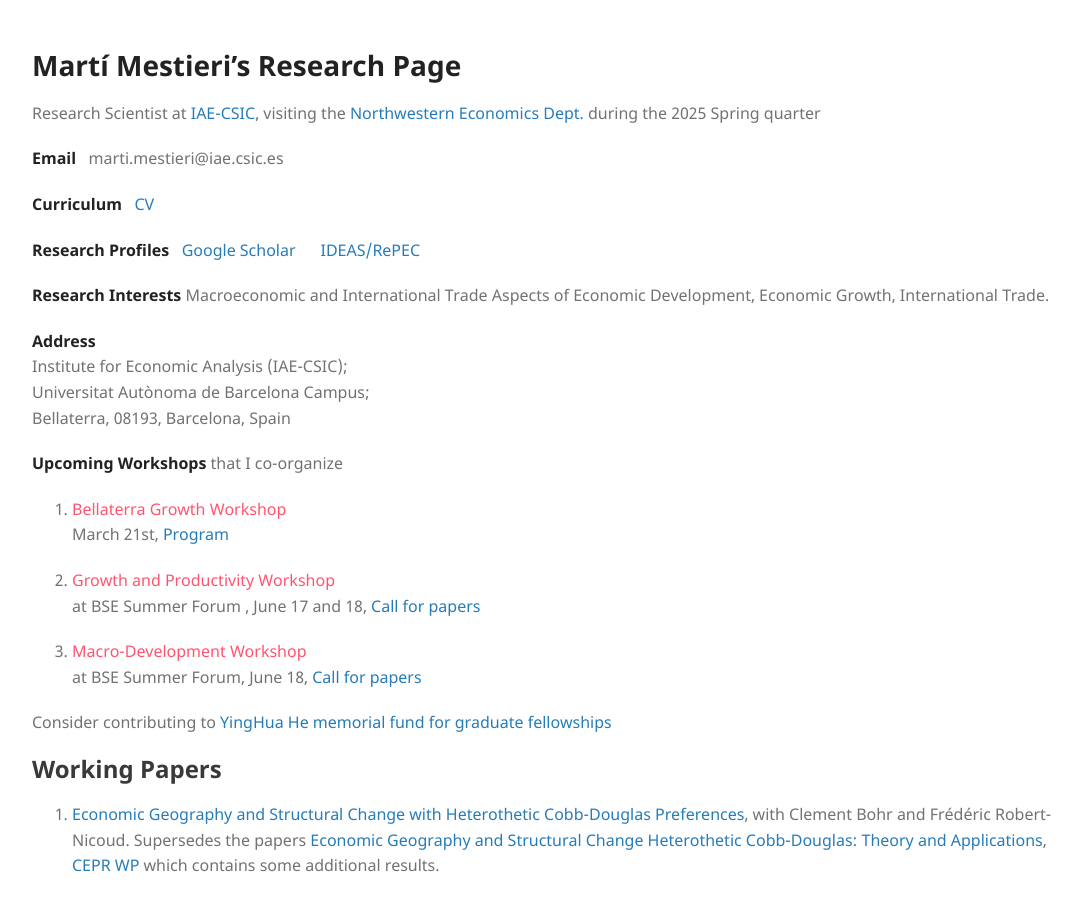
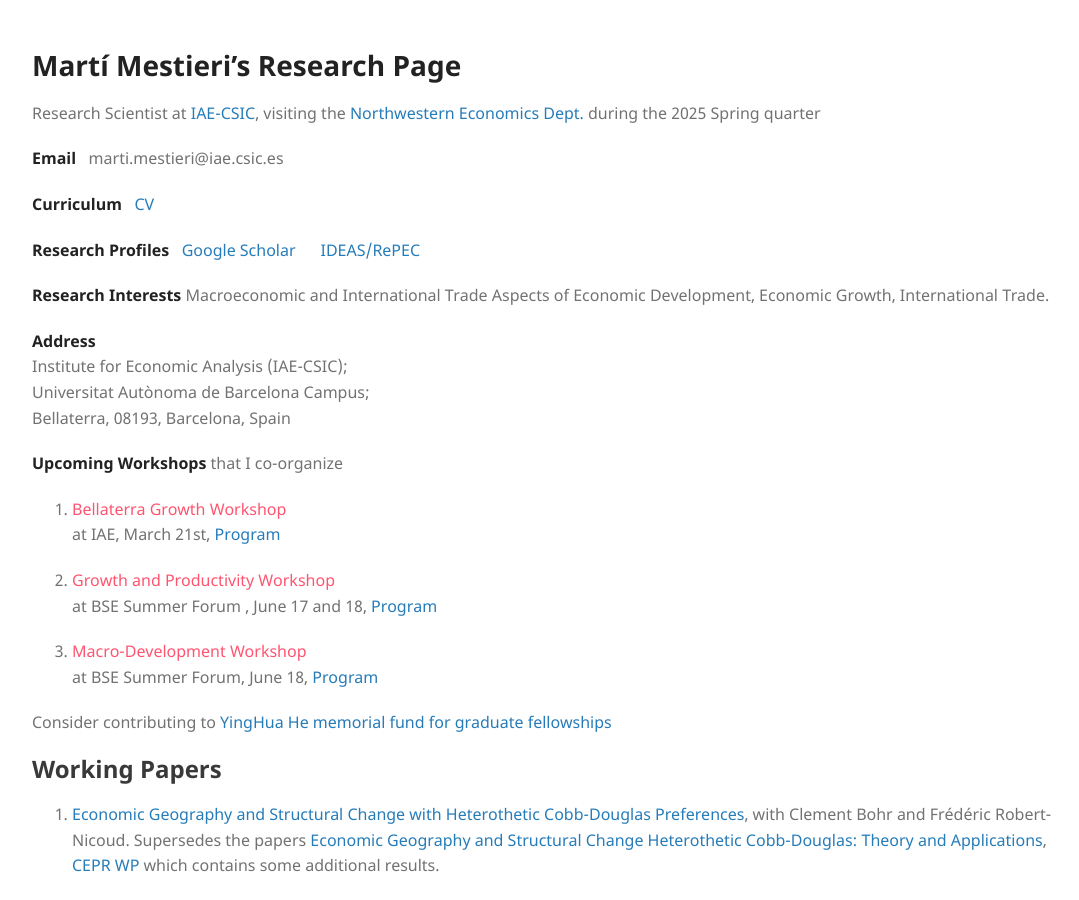
Before and after one commit to mestieri/mestieri.github.io, a Jekyll site: the page built from index.md, in a window 1280 px wide and 900 px high. Shown: the whole window, without its empty margins (96-1175 px from the left). Built offline with Jekyll 4.4.1, drawn with Linux system fonts in a browser that asks for light colours.

Commit message:
Update index.md

```diff
--- a/index.md
+++ b/index.md
@@ -77,11 +77,11 @@ Bellaterra, 08193, Barcelona, Spain
 
 **Upcoming Workshops** that I co-organize
 
-1. <pink>Bellaterra Growth Workshop</pink> March 21st, [Program](https://www.dropbox.com/scl/fi/5ox50yqhxci8d94ciwutt/BGW-2025-Program.pdf?rlkey=dugq315pnmxeohes9l9a1ocki&dl=0)
+1. <pink>Bellaterra Growth Workshop</pink> at IAE, March 21st, [Program](https://www.dropbox.com/scl/fi/5ox50yqhxci8d94ciwutt/BGW-2025-Program.pdf?rlkey=dugq315pnmxeohes9l9a1ocki&dl=0)
 
-3. <pink>Growth and Productivity Workshop</pink> at BSE Summer Forum , June 17 and 18, [Call for papers](https://events.bse.eu/live/files/5392-sf2025-call-for-papers-growth-and-productivity)
+3. <pink>Growth and Productivity Workshop</pink> at BSE Summer Forum , June 17 and 18, [Program](https://www.dropbox.com/scl/fi/2681ejbyoclf38th0vr5n/sf2025-program-growth-and-productivity.pdf?rlkey=0z8ncotl210qt3f7tq2on19m6&dl=0)
 
-4. <pink>Macro-Development Workshop</pink> at BSE Summer Forum, June 18, [Call for papers](https://events.bse.eu/live/files/5362-sf2025-call-for-papers-macro-development)
+4. <pink>Macro-Development Workshop</pink> at BSE Summer Forum, June 18, [Program](https://www.dropbox.com/scl/fi/nyyz8swzf2u23u5no4635/sf2025-program-macro-development.pdf?rlkey=9manu9795kdt3ccomt0sdpinf&dl=0)
 
 
 Consider contributing to [YingHua He memorial fund for graduate fellowships](https://riceconnect.rice.edu/donation/yinghua-he-memorial)
```
